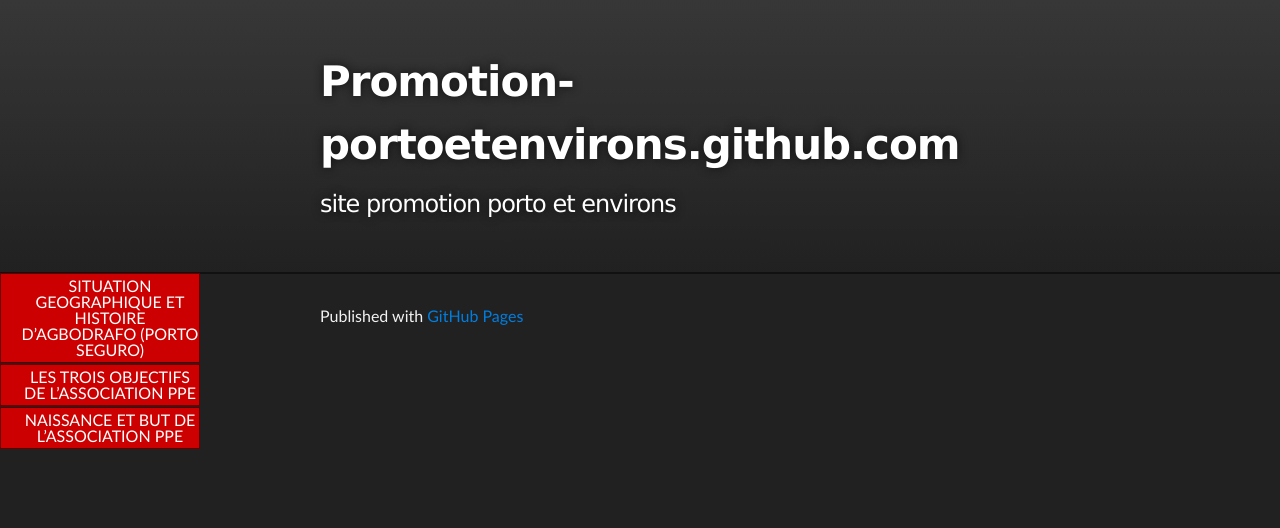
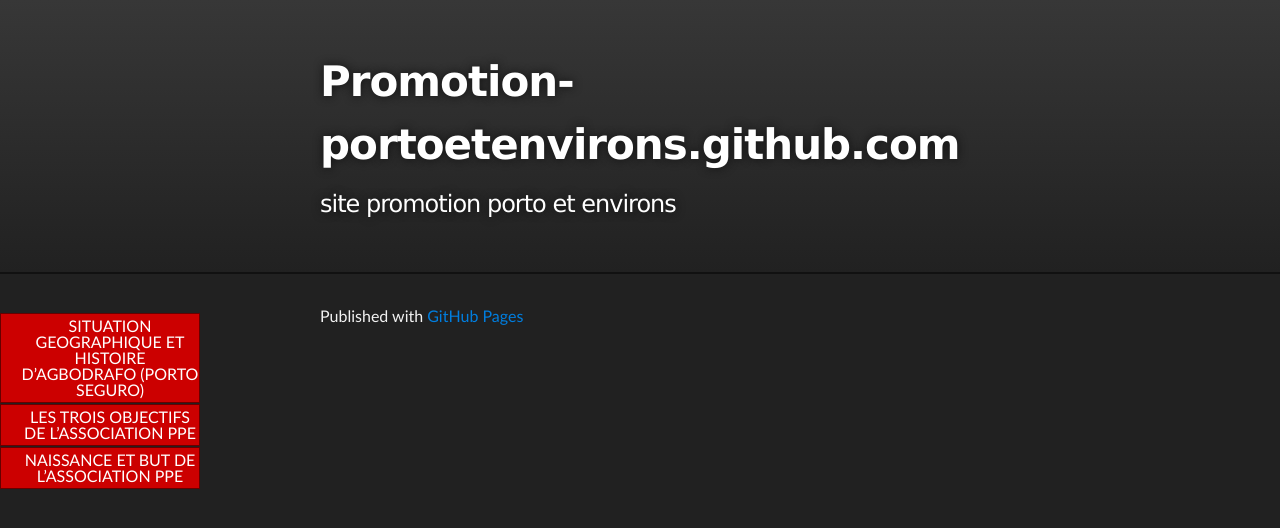
Before and after one commit to promotion-portoetenvirons/promotion-portoetenvirons.github.com, a Jekyll site: the page built from index.html, in a window 1280 px wide. Shown: the top 528 px of the page. Built offline with Jekyll 4.4.1, drawn with Linux system fonts in a browser that asks for light colours; Markdown is read by kramdown in place of the engine named in the settings.

Commit message:
correction placement menu

```diff
--- a/_layouts/post.html
+++ b/_layouts/post.html
@@ -1,11 +1,13 @@
 ---
 layout: default
 ---
+<section id="main_content" class="floatL">
 <ul id="nav">
 		{% for post in site.posts %}
 		<li><a href="{{ post.url }}">{{ post.title }}</a></li>
 		{% endfor %}
 </ul>
+</section>
 <section id="main_content" class="inner">
 <div id="post">
 {{ content }}
--- a/index.html
+++ b/index.html
@@ -3,9 +3,10 @@ layout: default
 title: promotion porto et environs
 ---
 
-
+<section id="main_content" class="floatL">
 <ul id="nav">
 		{% for post in site.posts %}
 		<li><a href="{{ post.url }}">{{ post.title }}</a></li>
 		{% endfor %}
 </ul>
+</section>
--- a/stylesheets/menu.css
+++ b/stylesheets/menu.css
@@ -35,7 +35,6 @@ color: #FFF;
     margin: 0;
     padding: 0;
     width: 200px;
-	float: left;
 }
 #nav li {
     background: none repeat scroll 0 0 #CC0000;
--- a/stylesheets/screen.css
+++ b/stylesheets/screen.css
@@ -5,6 +5,10 @@
 /* Home
 /*
 /*****************************************************************************/
+
+.floatL{
+float:left;
+}
 
 ul.posts {
   list-style-type: none;
```
